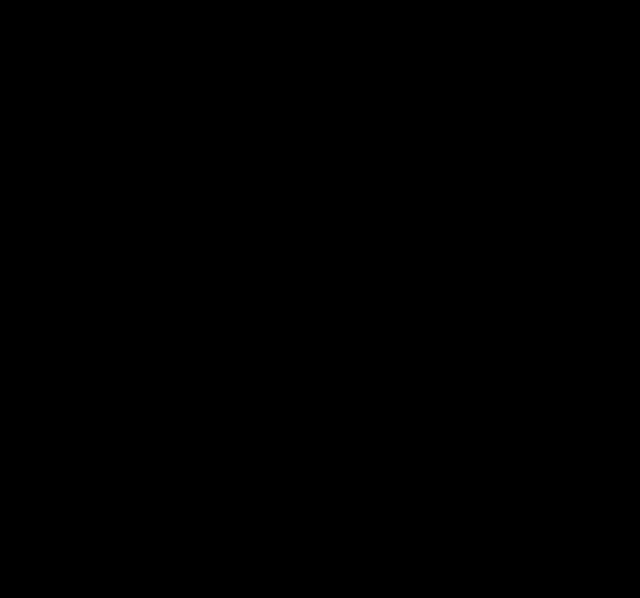
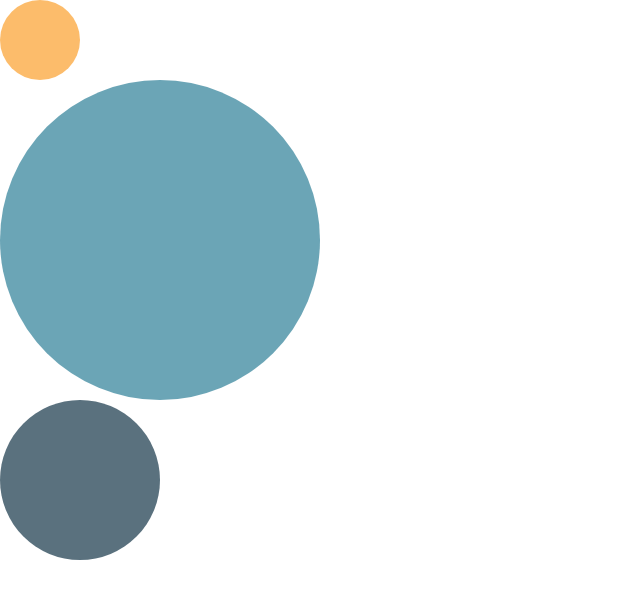
Before and after one commit to mghera02/BackTrack, a Vue app: page / in a window 1280 px wide. Shown: the top 598 px of the page, without its empty margins (0-640 px from the left). Built offline with nearby package versions, Linux system fonts and the light colour scheme.

Commit message:
bubble and Home

```diff
--- a/src/components/Home.vue
+++ b/src/components/Home.vue
@@ -1,14 +1,24 @@
 <template>
-    <div>
+    <div id="Home">
+        <bubble :color="lightOrange" :size="small"/>
+        <bubble :color="teal" :size="big"/>
+        <bubble :color="darkBlue" :size="medium"/>
     </div>
 </template>
 
 <script>
+    import bubble from './bubble.vue'
     /* eslint-disable */
     export default {
         name: 'Home',
         data() {
             return {
+                lightOrange: "#fa991c",
+                darkBlue: "#032539",
+                teal: "#1c768f",
+                small: "5em",
+                medium: "10em",
+                big: "20em",
             }
         },
         methods: {
@@ -17,10 +27,18 @@
         },
         computed: {
         },
+        components: {
+            bubble,
+        },
         mounted: function () {
-        },
+        }
     }
 </script>
 
 <style>
+    #Home {
+        height: 100vh;
+        width: 100vw;
+        background: white;
+    }
 </style>
--- /dev/null
+++ b/src/components/bubble.vue
@@ -0,0 +1,42 @@
+<template>
+    <div class="bubble" :style="[getColor(), getSize()]">
+    </div>
+</template>
+
+<script>
+    export default {
+        name: 'templatePage',
+        data() {
+            return {
+            }
+        },
+        methods: {
+            getColor() {
+                return {
+                    background: this.color
+                }
+            },
+            getSize() {
+                return {
+                    height: this.size,
+                    width: this.size,
+                }
+            }
+        },
+        props: {
+            color: String,
+            size: String,
+        },
+        computed: {
+        },
+        mounted: function () {
+        },
+    }
+</script>
+
+<style>
+    .bubble {
+        border-radius: 50%;
+        opacity: 0.65;
+    }
+</style>
```
Also changed, not shown: 1 other file (tests, documents, lock files or other folders).
